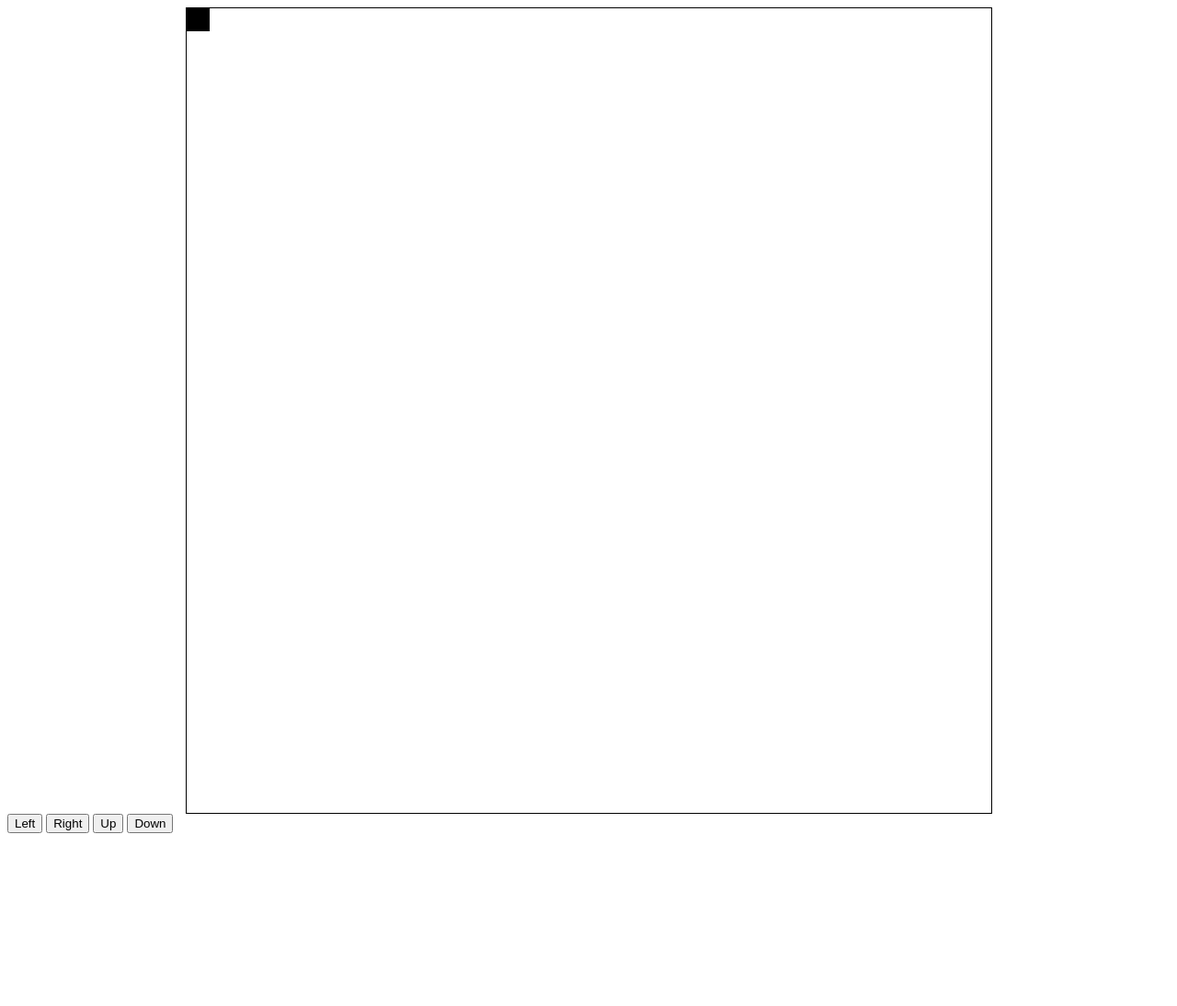
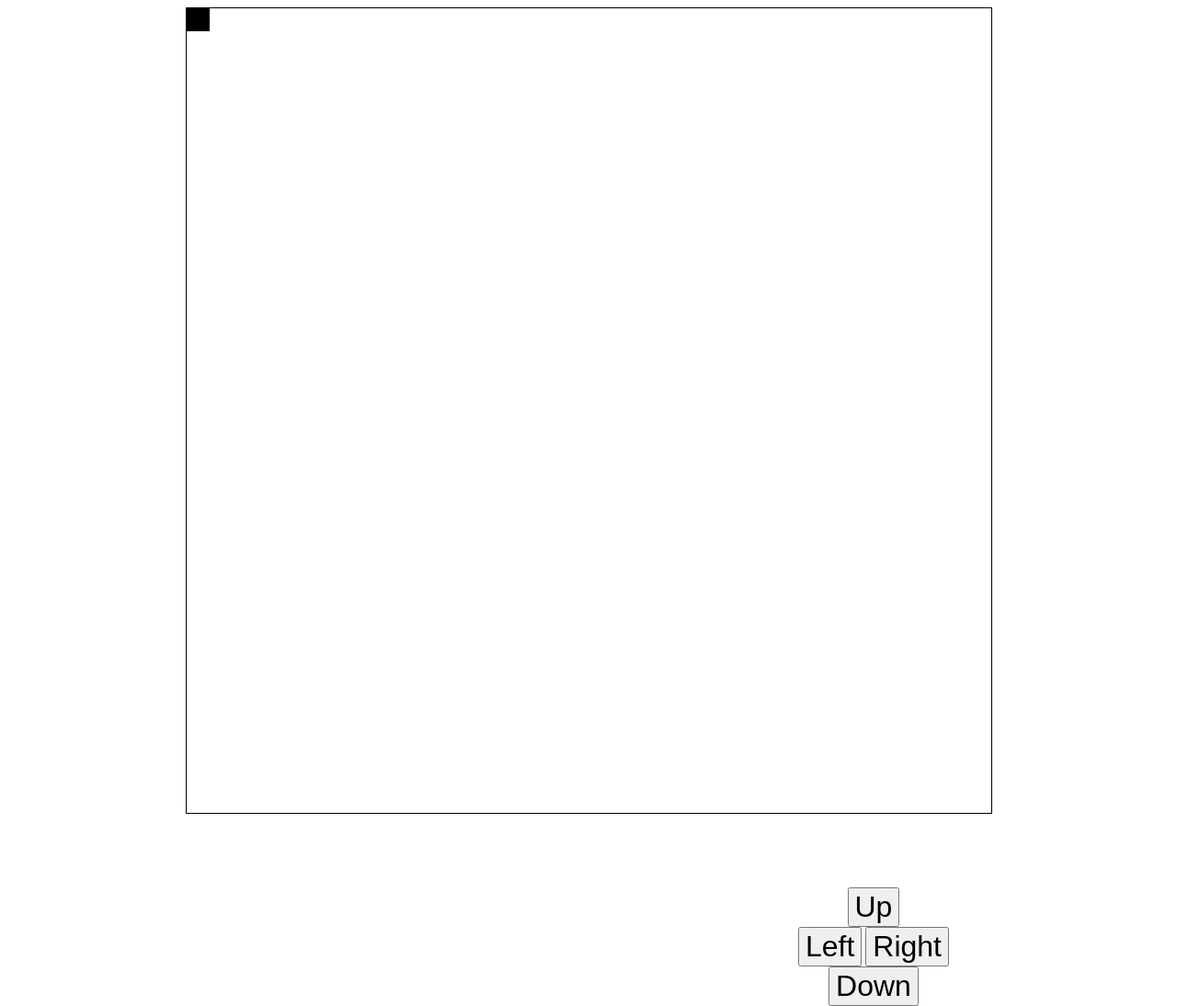
Before and after one commit to area1110/Stupid_game, a plain HTML site: page index.html in a window 1280 px wide. Shown: the whole page at 92% size. Before the commit the page ends 914 px from the top, so only its background shows below. Drawn offline with Linux system fonts and the light colour scheme.

Commit message:
improve button margin

```diff
--- a/index.html
+++ b/index.html
@@ -2,19 +2,22 @@
 <html lang="en">
   <head>
     <title>Chiu Chiu</title>
-    <meta
-      name="viewport"
-      content="width=device-width, initial-scale=1.0, maximum-scale=1.0, user-scalable=no"
-    />
+    <meta name="viewport" content="user-scalable=no" />
+
     <link rel="stylesheet" href="styles/style.css" />
   </head>
   <body>
     <canvas id="mainView" width="875" height="875"></canvas>
+    <div id="container">
+
+      <div id="control">
+        <button id="upBut" class="controller" onclick="up()">Up</button>
+        <button id="leftBut" class="controller"  onclick="left()">Left</button>
+        <button id="rightBut" class="controller"  onclick="right()">Right</button>
+        <button id="downBut" class="controller"  onclick="down()">Down</button>
+      </div>
+    </div>
 
     <script src="script/script.js"></script>
-    <button onclick="left()">Left</button>
-    <button onclick="right()">Right</button>
-    <button onclick="up()">Up</button>
-    <button onclick="down()">Down</button>
   </body>
 </html>
--- a/styles/style.css
+++ b/styles/style.css
@@ -4,10 +4,23 @@
     margin: 0 auto;
 }
 
+#container {
+    margin: 5em 15em;
+}
+
 #mainElement {
     background-color: gray;
 }
 
-#test {
-    color: red;
+#upBut, #downBut {
+    display: block;
+    margin: 0 auto;
 }
+
+#control{
+    float: right;
+}
+
+button {
+    font-size: 2em;
+}
```
